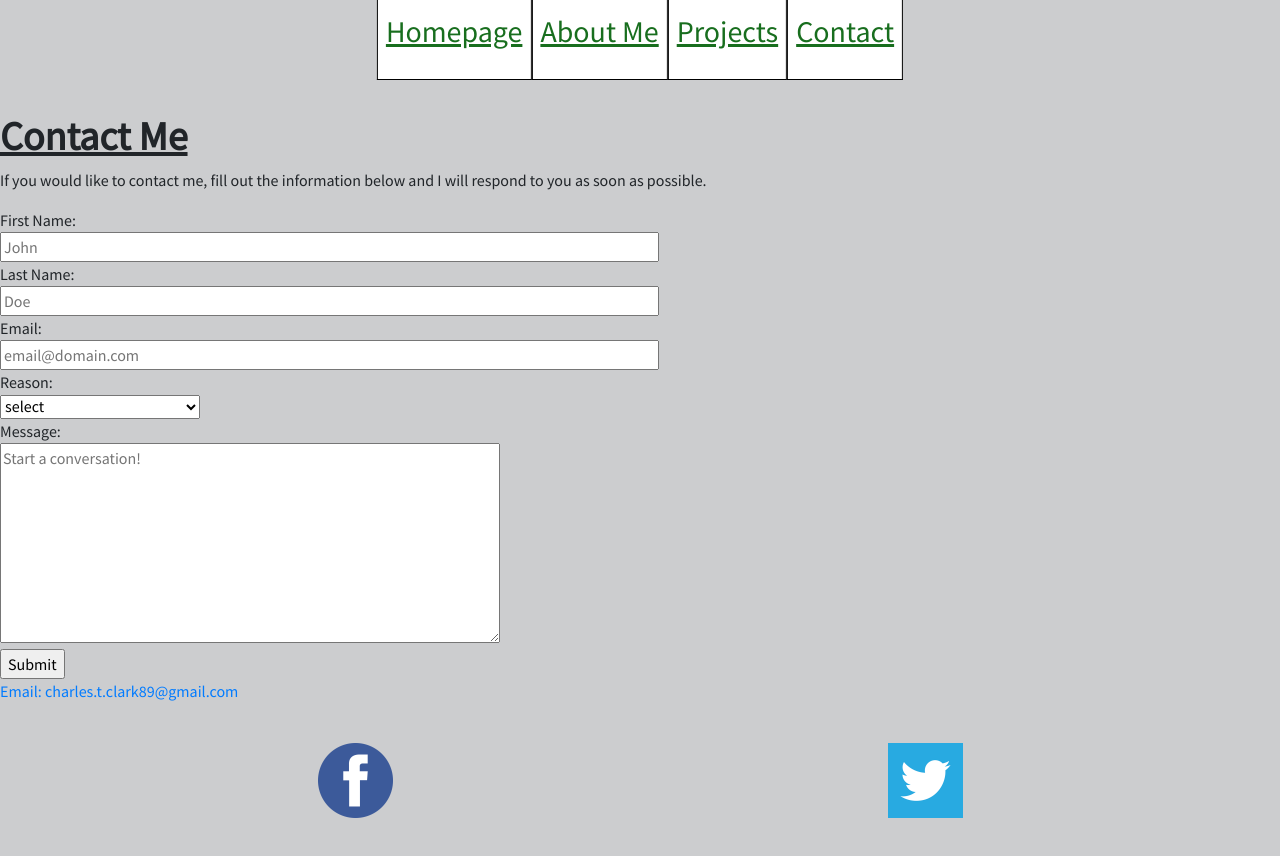
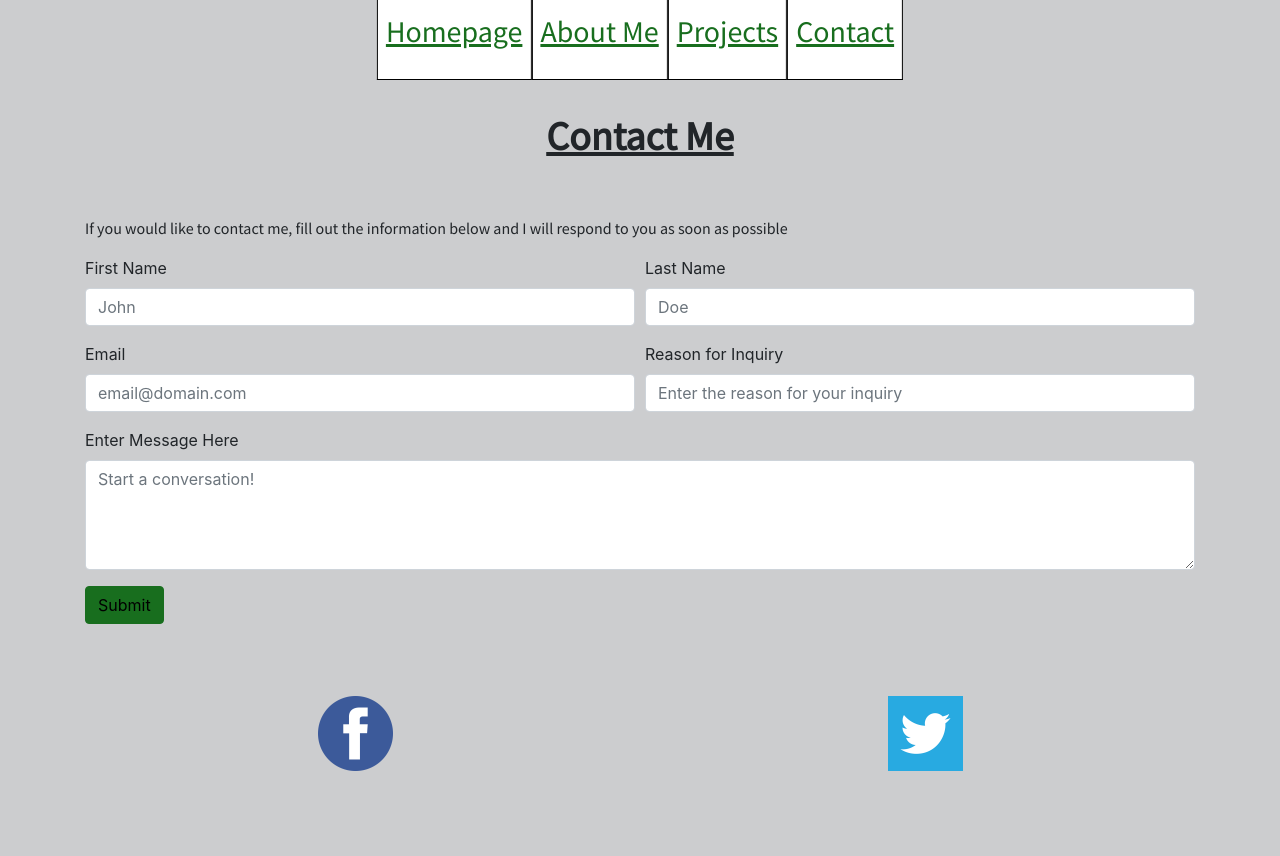
Before and after one commit to ctcb57/ctcb57.github.io, a plain HTML site: page contact.html in a window 1280 px wide. Drawn offline with nearby package versions, Linux system fonts and the light colour scheme.

Commit message:
incorporated bootstrap formatting into each page

```diff
--- a/contact.html
+++ b/contact.html
@@ -30,52 +30,54 @@
             </ul>
         </nav>
         <br><br><br>
-        <!--new contact me information form-->
+        <!--contact me introduction-->
         <div class="container">
-
+            <div class="row">
+                <div class="col-sm-2"></div>
+                <div class="col-sm-8 text-center">
+                    <h1>Contact Me</h1>
+                </div>
+                <div class="col-sm-2"></div>
+            </div>
+            <br><br>
+            <div class="row">
+                <div class="col-sm-8 text-left">
+                    <p class="contactMeText">If you would like to contact me, fill out the information below and I will respond to you as soon as possible</p>
+                </div>
+                <div class="col-sm-4"></div>
+            </div>
         </div>
-
-
-
-
-        <!--Contact Me Information-->
-            <div>
-                <h1>Contact Me</h1>
-            </div>
-
-            <p class="contactMeText">If you would like to contact me, fill out the information below and I will respond to you as soon as possible.</p>
-            <!--Contace Me Form-->
-            <form class="formText">
-                First Name: <br>
-                <input type="text" name="firstname" placeholder="John" size=74><br>
-                Last Name: <br>
-                <input type="text" name="lastname" placeholder="Doe" size=74><br>
-                Email: <br>
-                <input type="text" name="email" placeholder="email@domain.com" size=74><br>
-                Reason: <br>
-                <select id="dropdown">
-                    <option value="(select)">select</option>
-                    <option value="Employment Inquiry">Employment Inquiry</option>
-                    <option value="Project Collaboration">Project Collaboration</option>
-                    <option value="Personal Inquiry">Personal Inquiry</option>
-                    <option value="Other">Other</option>
-                </select>
-                <br>
-                Message:<br>
-                <textarea type="text" class="submissionInput" placeholder="Start a conversation!" name="message"></textarea><br>
-                <input type="submit" value="Submit">
+        <!--contact me form submssion field-->
+        <div class="container">
+            <form>
+                <div class="form-row">
+                    <div class="form-group col-sm-6">
+                        <label for="firstName">First Name</label>
+                        <input type="text" class="form-control" id="firstName" placeholder="John">
+                    </div>
+                    <div class="form-group col-sm-6">
+                        <label for="lastName">Last Name</label>
+                        <input type="text" class="form-control" id="lastName" placeholder="Doe">
+                    </div>
+                </div>
+                <div class="form-row">
+                    <div class="form-group col-sm-6">
+                        <label for="email">Email</label>
+                        <input type="email" class="form-control" id="email" placeholder="email@domain.com">
+                    </div>
+                    <div class="form-group col-sm-6">
+                        <label for="inquiryReason">Reason for Inquiry</label>
+                        <input type="text" class="form-control" id="inquiry" placeholder="Enter the reason for your inquiry">
+                    </div>
+                </div>
+                <div class="form-group">
+                    <label for="textArea">Enter Message Here</label>
+                    <textarea class="form-control" id="textArea" rows="4" placeholder="Start a conversation!"></textarea>
+                </div>
+                <button type="submit" class="btn btn-primary" id="submitButton">Submit</button>
             </form>
-            <span>
-                <a href="">
-                    <p class="contactMeText">Email:  charles.t.clark89@gmail.com</p>
-                </a>
-            </span>
-
-
-
-
-
-        <br>
+        </div>
+        <br><br><br>
         <!--social media bottom links-->
         <div class="container">
                 <div class="row">
--- a/styles.css
+++ b/styles.css
@@ -105,9 +105,14 @@ body{
     padding: 5px 10px;
   }
 
-.aboutMeImage{
-    height: 150px;
+.aboutMeImageTop{
+    height: 200px;
     width: 25%;
+}
+
+.aboutMeImageBottom{
+    height: 175px;
+    width: 35%;
 }
 
 .textBorder{
@@ -183,3 +188,9 @@ h4, h5, h6{
 #dropdown{
     width: 200px;
 }
+
+#submitButton{
+    color: black;
+    background-color: #186e1e;
+    border-color: #186e1e;
+}
```
Also changed, not shown: about_me.html (+5 -5 lines), projects.html (+1 -1 lines).
